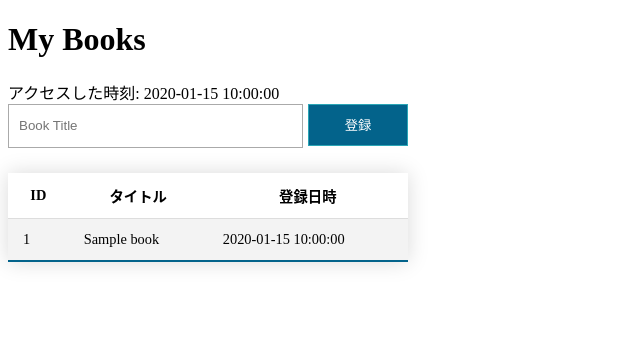
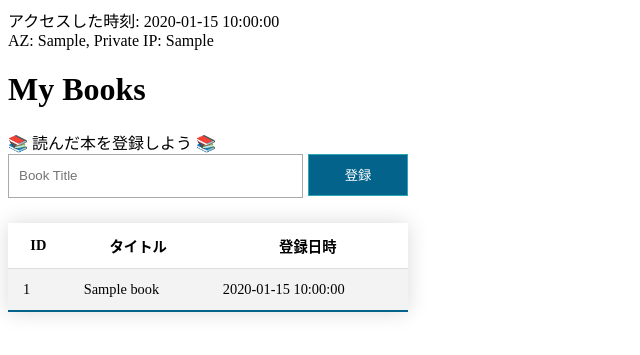
Before and after one commit to sugikeitter/FastApi-Jinja-SQLAlchemy, a FastAPI app: template templates/index.html in a window 1280 px wide. Shown: the top 355 px of the page, without its empty margins (0-640 px from the left). Run offline with FastAPI, Linux system fonts and the light colour scheme; the template is opened without the code that fills it: most values are stand-ins (such as "Sample title", 1, 10 or a date in 2020).

Commit message:
Add AZ and private ip

```diff
--- a/const.py
+++ b/const.py
@@ -4,3 +4,4 @@ from datetime import timedelta, timezone
 JST = timezone(timedelta(hours=+9), 'JST')
 AWS_AZ = subprocess.run(["curl", "-s", "http://169.254.169.254/latest/meta-data/placement/availability-zone"], stdout=subprocess.PIPE, text=True).stdout
 AWS_REGION = AWS_AZ[:-1]
+PRIVATE_IP = subprocess.run(["curl", "-s", "http://169.254.169.254/latest/meta-data/local-ipv4"], stdout=subprocess.PIPE, text=True).stdout
--- a/main.py
+++ b/main.py
@@ -34,6 +34,8 @@ async def index(request: Request, db: Session = Depends(get_rdb_session)):
         "index.html",
         {
             "request": request,
+            "aws_az": const.AWS_AZ,
+            "private_ip": const.PRIVATE_IP,
             "timestamp": timestamp,
             "books": books,
         }
@@ -51,6 +53,8 @@ async def post(request: Request,
             "index.html",
             {
                 "request": request,
+                "aws_az": const.AWS_AZ,
+                "private_ip": const.PRIVATE_IP,
                 "error_msg": "タイトルを入力してね 📝",
                 "timestamp": timestamp,
                 "books": books,
@@ -66,6 +70,8 @@ async def post(request: Request,
         {
             "request": request,
             "timestamp": timestamp,
+            "aws_az": const.AWS_AZ,
+            "private_ip": const.PRIVATE_IP,
             "books": books,
         }
     )
--- a/templates/index.html
+++ b/templates/index.html
@@ -5,8 +5,10 @@
   <link href="{{ url_for('static', path='/styles.css') }}" rel="stylesheet">
 </head>
 <body>
+  <div class="accessTime">アクセスした時刻: {{ timestamp }}</div>
+  <div class="instanceInfo">AZ: {{ aws_az }}, Private IP: {{ private_ip }}</div>
   <h1>My Books</h1>
-  <div class="top">アクセスした時刻: {{ timestamp }}</div>
+  <div class="topMsg">📚 読んだ本を登録しよう 📚</div>
   <div class="errorMsg">{{ error_msg }}</div>
   <form action="/" method="POST">
     <div class="post">
```
Also changed, not shown: README.md.
